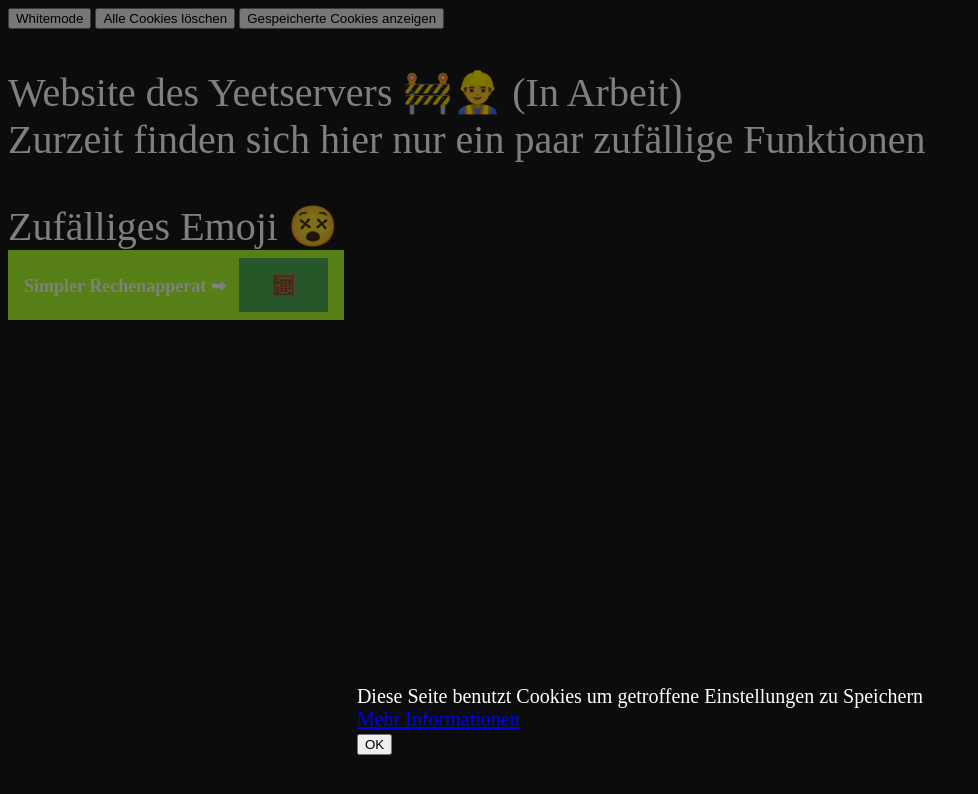
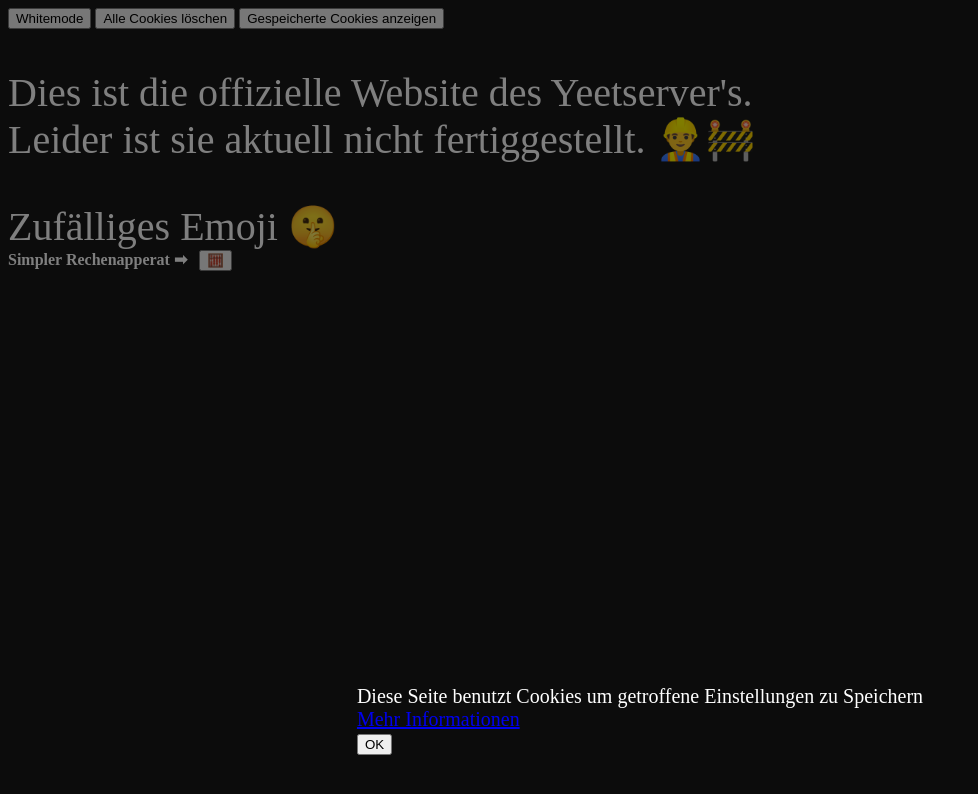
Before and after one commit to oldyeetserver/oldyeetserver.github.io, a plain HTML site: page index.html in a window 1280 px wide. Shown: the whole page, without its empty margins (0-978 px from the left). Drawn offline with nearby package versions, Linux system fonts and the light colour scheme.

Commit message:
0.1.0
Fixed:
404 external image
Index external image
Class names
Removed:
Calculator CSS Code

```diff
--- a/index.html
+++ b/index.html
@@ -9,22 +9,22 @@
     <meta property="og:type" content="Website">
     <meta property="og:title" content="Yeetserver Website">
     <meta property="og:description" content="Die Offizielle Website des Yeetserver's"/>
-    <meta property="og:image" content="./images/index-icon.png"/>
+    <meta property="og:image" content="https://yeetserver.github.io/images/index-icon.png"/>
     <script src="/scripts/index.js"></script>
     <script defer src="https://code.getmdl.io/1.3.0/material.min.js"></script>
     <title>Yeetserver</title>
 </head>
-
 <body onload="startup()">
 
-<button class="appearance" name="appearance" id="appearancebutton" onclick="appearanceButton()">Whitemode</button>
-<button class="delete" name="appearance" id="appearancebutton" onclick="deleteAllCookies()">Alle Cookies löschen</button>
-<button class="delete" name="appearance" id="appearancebutton" onclick="alert(document.cookie)">Gespeicherte Cookies anzeigen</button>
+<button class="appearance-button-class" id="appearance-button" onclick="appearanceButton()">Whitemode</button>
+<button class="delete-all-cookies-class" id="delete-cookies-button" onclick="deleteAllCookies()">Alle Cookies löschen</button>
+<button class="show-cookies-class" id="show-cookies-button" onclick="alert(document.cookie)">Gespeicherte Cookies anzeigen</button>
 
-<div class="message">
-    <p>Website des Yeetservers 🚧👷‍♂️ (In Arbeit)
-    <br>Zurzeit finden sich hier nur ein paar zufällige Funktionen</p>
-    <label id="rndNum" class="rnd"></label>
+<div class="random-emoji-class">
+    <p>Dies ist die offizielle Website des Yeetserver's.
+    <br>Leider ist sie aktuell nicht fertiggestellt. 👷‍♂️🚧
+    </p>
+    <label id="random-emoji-label" class="random-emoji-label-class"></label>
     <script>
     const myArray = [
     "😀",
@@ -32,10 +32,12 @@
     "😥",
     "😮",
     "😨",
-    "😵"
+    "😵",
+    "😦",
+    "🤫"
     ];
     var randomItem = myArray[Math.floor(Math.random()*myArray.length)];
-        document.getElementById('rndNum').innerHTML = `Zufälliges Emoji ${randomItem}`;
+        document.getElementById('random-emoji-label').innerHTML = `Zufälliges Emoji ${randomItem}`;
     </script>
 </div>
 
--- a/scripts/index.js
+++ b/scripts/index.js
@@ -1,5 +1,5 @@
 function appearanceButton() {
-    const mode_button = document.getElementById("appearancebutton");
+    const mode_button = document.getElementById("appearance-button");
     if (mode_button.firstChild.data == "Darkmode")
     {
         document.cookie = "mode=0";
--- a/style/index.css
+++ b/style/index.css
@@ -1,29 +1,8 @@
-.message {
+.random-emoji-class {
     color: var(--fg);
-    font-family: --font;
+    font-family: var(--font);
     top: 10vh;
     font-size: 40px;
-}
-
-.calcClass {
-    color: var(--fg);
-    background-color: greenyellow;
-    display: inline-table;
-    padding: 8px 16px;
-    font-size: large;
-}
-
-.calcButtonClass {
-    color: var(--fg);
-    background-color: #4CAF50; /* Green */
-    border: none;
-    padding: 15px 32px;
-    display: inline-block;
-    font-size: 20px;
-  }
-
-.rnd {
-    color: var(--fg);
 }
 
 #overlay {
@@ -37,7 +16,7 @@
     bottom: 0;
     background-color: rgba(0,0,0,0.5);
     z-index: 2;
-    }
+}
 
     #text{
     position: absolute;
@@ -47,4 +26,4 @@
     color: white;
     transform: translate(-50%,-50%);
     -ms-transform: translate(-50%,-50%);
-    }
+}
--- a/universal/universal.js
+++ b/universal/universal.js
@@ -51,7 +51,7 @@ function loadAppearance() {
 }
 
 function changeAppearance(appearance) {
-    const mode_button = document.getElementById("appearancebutton");
+    const mode_button = document.getElementById("appearance-button");
     if (appearance == 1) {
     document.documentElement.style.setProperty('--bg', 'var(--whitemode)');
     document.documentElement.style.setProperty('--fg', 'var(--whitemode_text)');
```
Also changed, not shown: 404.html (+1 -1 lines).
